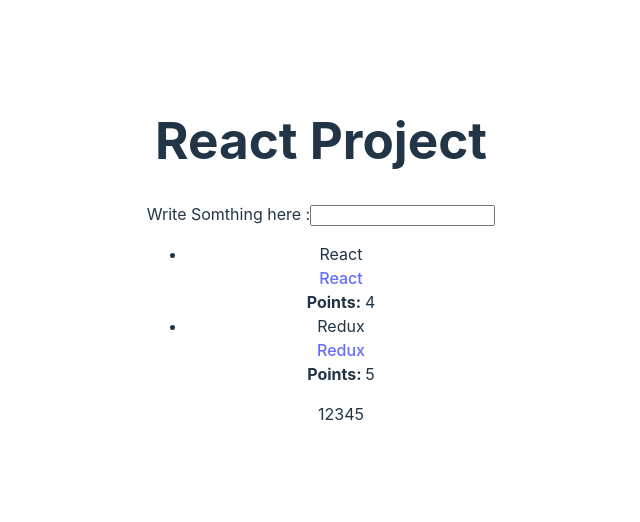
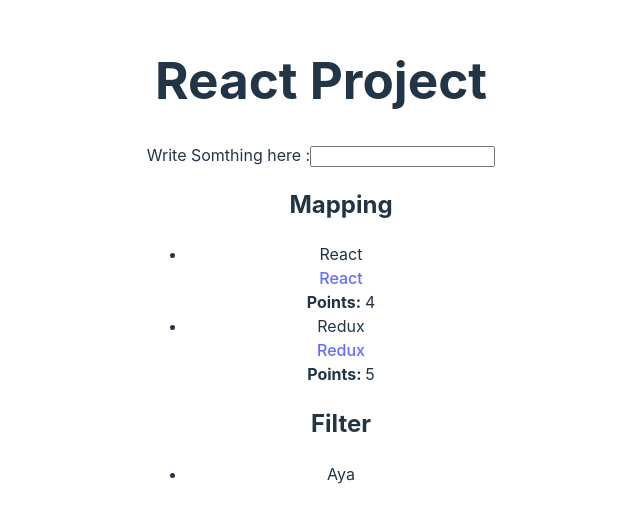
Before and after one commit to ghadaabassi/ReactProject, a React (Vite) app in the folder FirstReactProject/: page / in a window 1280 px wide. Shown: the part 140-662 px from the top of the page, without its empty margins (319-959 px from the left). Built offline with nearby package versions, Linux system fonts and the light colour scheme.

Commit message:
Filter+Map

```diff
--- a/FirstReactProject/src/App.jsx
+++ b/FirstReactProject/src/App.jsx
@@ -11,6 +11,10 @@
     title:"React",
   }
 const numbers=[1,2,3,4,5]
+
+const names=["Ghada","Aya","Salah","Amine","Jack","Emilie"]
+const carcters=["d","a","a","e","a","e"]
+
   const list=[
 {
   title:"React",
@@ -31,6 +35,7 @@
   function getTitle(title){
     return title;
   }
+  const filteredNames = names.filter(name => name.length < 4);
 
   return (
     <>
@@ -38,27 +43,26 @@
       <label htmlFor='title'>Write Somthing here :</label>
       <input id='title' type='text'/>
        <ul>
+        <h2>Mapping</h2>
         {
+           /*Mapping */
           list.map(function (item) {return <li key={item.objectID}>{item.title}
           <span><br/>
             <a href={item.url}>{item.title}</a>
           </span><br/>
           <span><b>Points:  </b>{item.points}</span>
-
           </li>; })
         }
        </ul>
 
-       <ul>
-        {   numbers.filter(function (item) {
-
-          return <li > {item % 2==0} <br/></li>; })
-        }
-
-
-       </ul>
-
-
+        <ul>
+          <h2>Filter</h2>
+        {
+         /*Filtred Names */
+        filteredNames.map(filteredName => (
+        <li key={filteredName}>{filteredName}</li>
+        ))}
+        </ul>
 
     </>
   )
```
